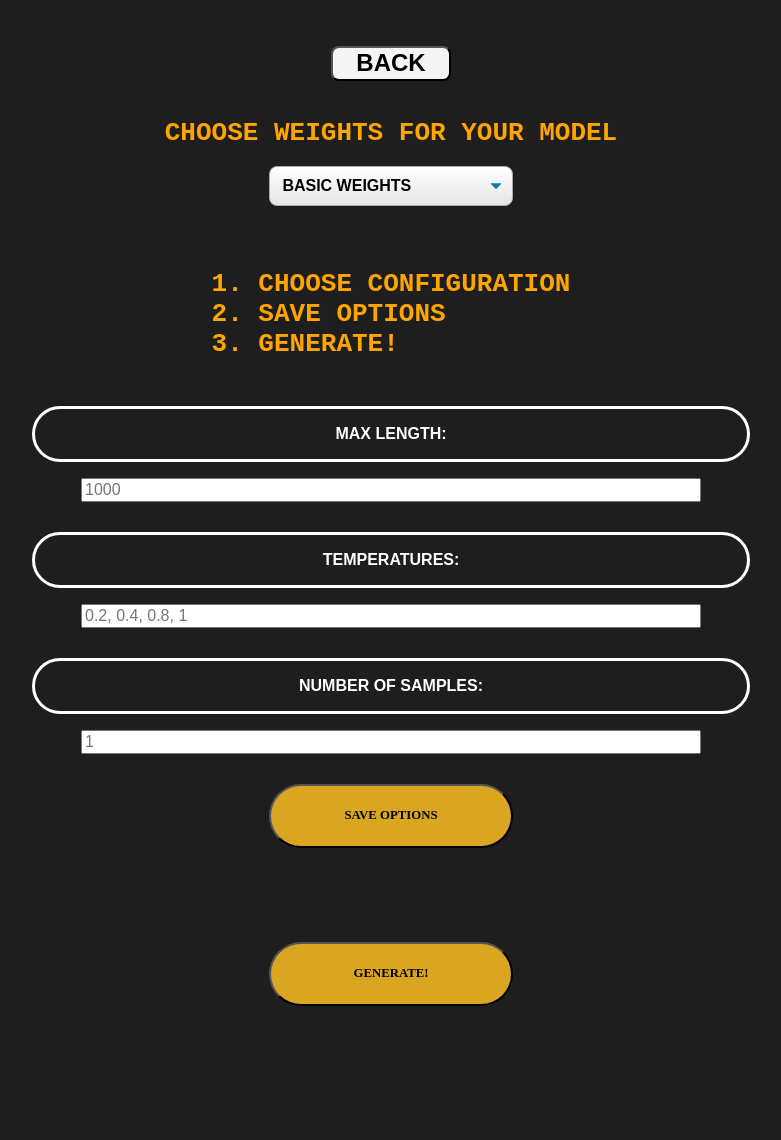
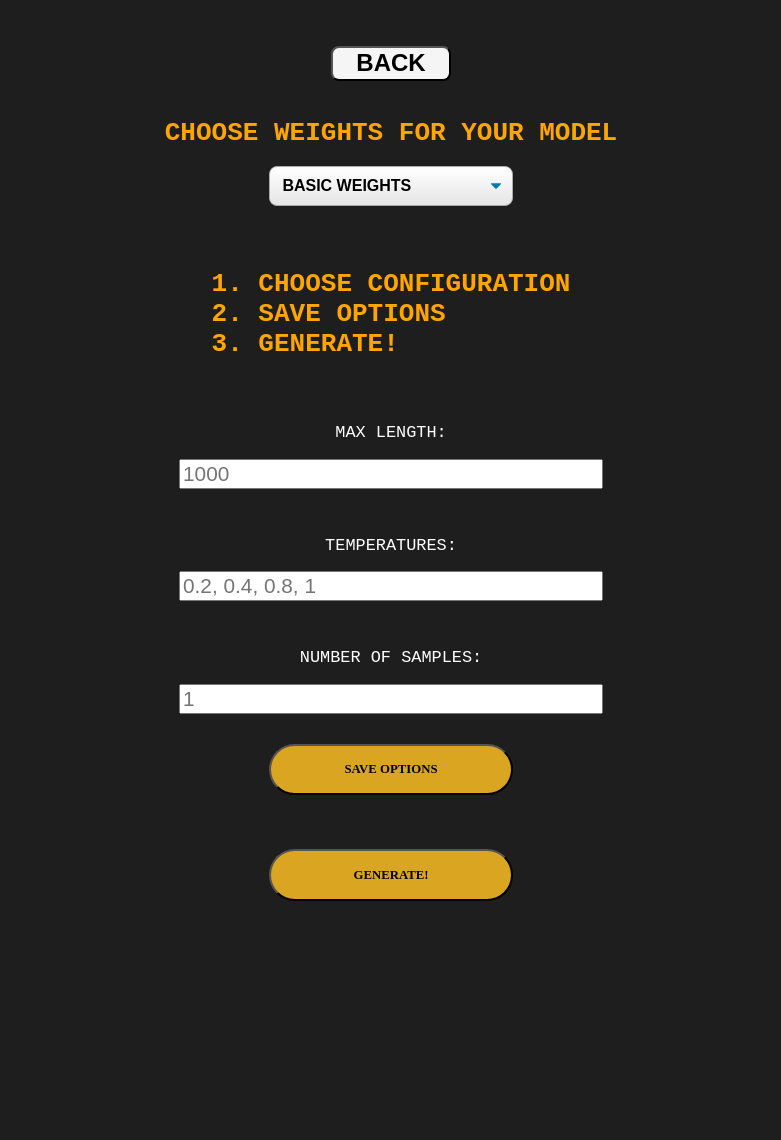
Before and after one commit to Piotrekszmel/Text-Generation-RNN, a Flask app: page / in a window 1280 px wide. Shown: the whole page, without its empty margins (249-1030 px from the left). After the commit the page ends 1038 px from the top, so only its background shows below. Run offline with Flask 2, Linux system fonts and the light colour scheme.

Commit message:
update index page style

```diff
--- a/app.py
+++ b/app.py
@@ -53,4 +53,9 @@ def read_file():
     return render_template("index.html", error="Sucess")
 
 if __name__ == "__main__":
+    from keras.backend.tensorflow_backend import set_session
+    config = tf.ConfigProto()
+    config.gpu_options.allow_growth = True
+    sess = tf.Session(config=config)
+    set_session(sess)
     app.run(debug=False, host="0.0.0.0", port=5004)
--- a/static/css/index.css
+++ b/static/css/index.css
@@ -257,7 +257,7 @@ label {
 
 
 .predictions {
-    padding-top: 1%;
+    padding-top: 3em;
     justify-content: center;
     align-items: center;
     height: 120%;
--- a/templates/index.html
+++ b/templates/index.html
@@ -32,36 +32,33 @@
                 </div>
                 <br/><br/>
                 <div class="outer">
-                    <label>MAX LENGTH:</label>
+                    <p>MAX LENGTH:</p>
                 </div>
                 <div class="outer">
-                    <input type="text" name="max_length" style="font-size: 1em;" placeholder="1000">
+                    <input type="text" name="max_length" style="font-size: 1.3em; width: 20em;" placeholder="1000">
                 </div>
 
                 <br><br><div class="outer">
-                    <label>TEMPERATURES:</label>
+                    <p>TEMPERATURES:</p>
                 </div>
                 <div class="outer">
-                    <input type="text" name="temperatures" style="font-size: 1em;" placeholder="0.2, 0.4, 0.8, 1">
+                    <input type="text" name="temperatures" style="font-size: 1.3em; width: 20em;" placeholder="0.2, 0.4, 0.8, 1">
                 </div>
 
                 <br><br><div class="outer">
-                    <label>NUMBER OF SAMPLES:</label>
+                    <p>NUMBER OF SAMPLES:</p>
                 </div>
                 <div class="outer">
-                    <input type="text" name="samples" style="font-size: 1em;" placeholder="1">
+                    <input type="text" name="samples" style="font-size: 1.3em; width: 20em;" placeholder="1">
                 </div>
 
                 <br><br>
-                <button class='button_predict' style="width: 20%; height: 5em;" type="submit">Save Options</button>
+                <button class='button_predict' style="width: 20%; height: 4em;" type="submit">Save Options</button>
             </form>
-            <br/><br/><br/>
-            <div style="padding: 0% 0 3%; margin: 0 auto;">
-                <div id='loader' style='padding:0%;'></div>
-            </div>
+            <br/>
             <form action='/read' method='POST' enctype="application/json" name="file_name">
                 <div class="predictions">
-                    <button class='button_predict' style="width: 20%; height: 5em;" type="submit">Generate!</button>
+                    <button class='button_predict' style="width: 20%; height: 4em;" type="submit">Generate!</button>
                 </div>
                 <div style="padding: 2%">
                     <p id='errorMsg' style='padding: 1%; color: red;'>{{error}}</p></p>
```
